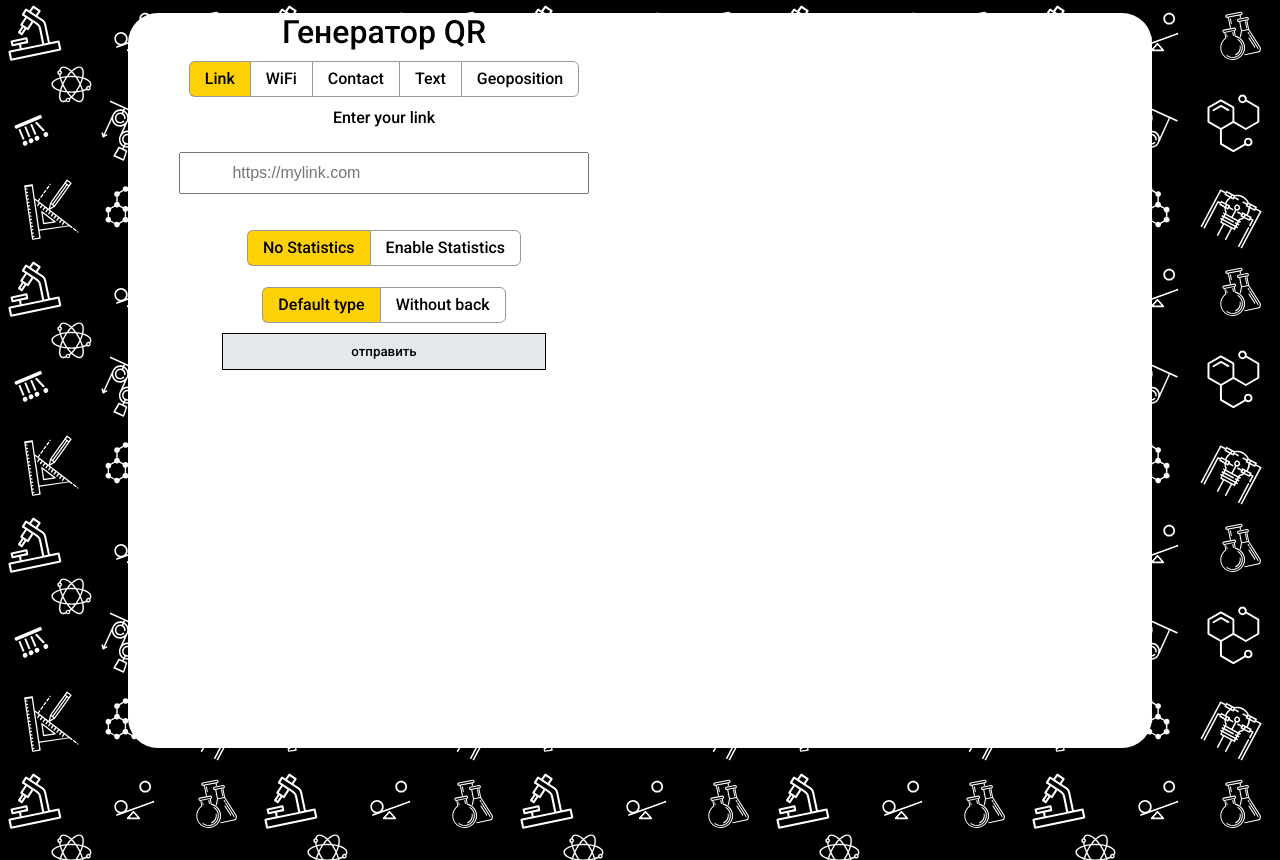
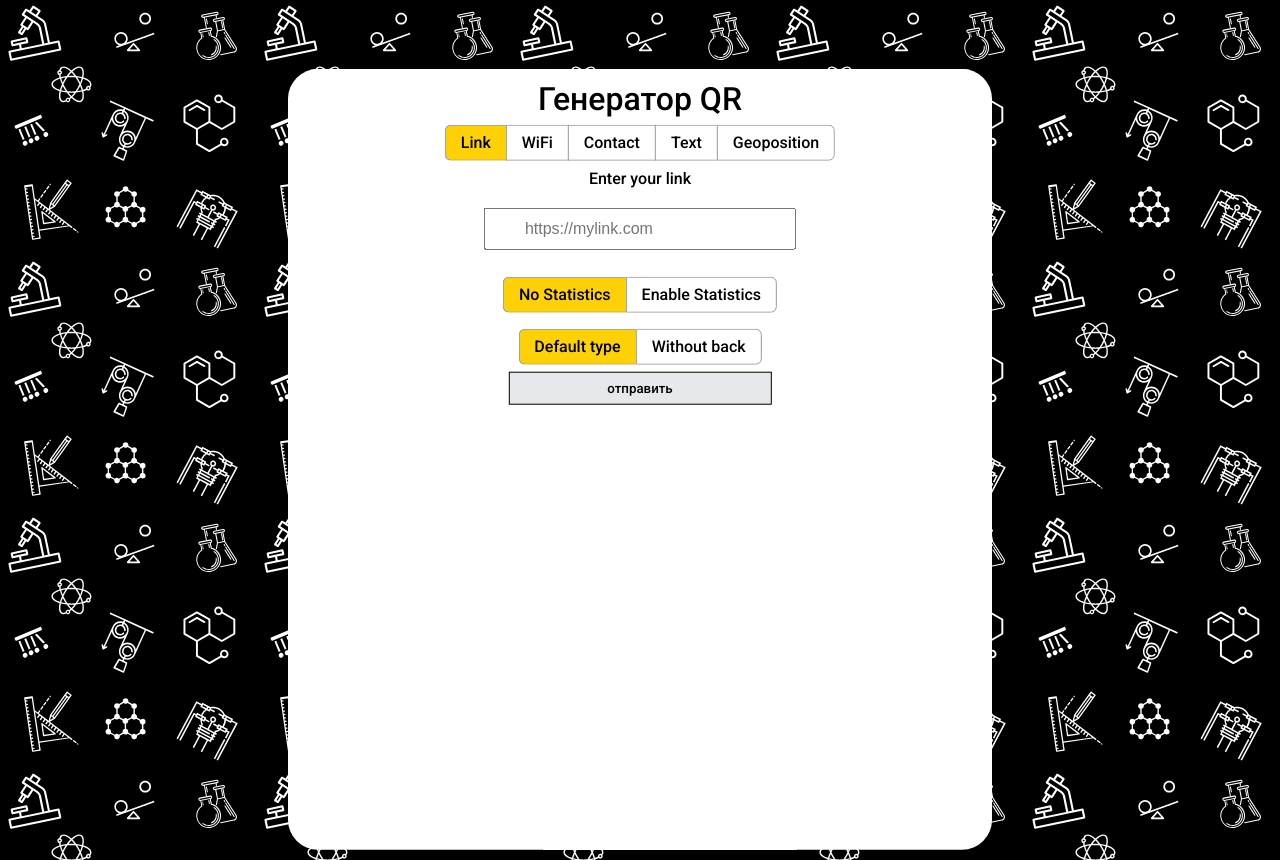
Before and after one commit to semyonbo/Phystech-QR, a Flask app: page /code in a window 1280 px wide. Shown: the part 58-918 px from the top of the page. Run offline with Flask 2, Linux system fonts and the light colour scheme; some libraries are stand-ins or nearby versions.

Commit message:
Updated code.html and map

```diff
--- a/Flask-site/static/js/map.js
+++ b/Flask-site/static/js/map.js
@@ -5,7 +5,8 @@ var myPlacemark;
 function init () {
     myMap = new ymaps.Map("map", {
         center: [59.927301, 30.338456],
-        zoom: 16
+        zoom: 16,
+        controls: []
     }, {
         balloonMaxWidth: 200,
         searchControlProvider: 'yandex#search'
@@ -25,11 +26,9 @@ function init () {
         if (myPlacemark) {
             myPlacemark.geometry.setCoordinates(coords);
         }
-        // Если нет – создаем.
         else {
             myPlacemark = createPlacemark(coords);
             myMap.geoObjects.add(myPlacemark);
-            // Слушаем событие окончания перетаскивания на метке.
             myPlacemark.events.add('dragend', function () {
                 getAddress(myPlacemark.geometry.getCoordinates());
             });
@@ -45,7 +44,6 @@ function init () {
         myMap.hint.close();
     });
 
-        // Создание метки.
     function createPlacemark(coords) {
         return new ymaps.Placemark(coords, {
             iconCaption: 'поиск...'
@@ -55,7 +53,6 @@ function init () {
         });
     }
 
-    // Определяем адрес по координатам (обратное геокодирование).
     function getAddress(coords) {
         myPlacemark.properties.set('iconCaption', 'поиск...');
         ymaps.geocode(coords).then(function (res) {
@@ -63,14 +60,10 @@ function init () {
 
             myPlacemark.properties
                 .set({
-                    // Формируем строку с данными об объекте.
                     iconCaption: [
-                        // Название населенного пункта или вышестоящее административно-территориальное образование.
                         firstGeoObject.getLocalities().length ? firstGeoObject.getLocalities() : firstGeoObject.getAdministrativeAreas(),
-                        // Получаем путь до топонима, если метод вернул null, запрашиваем наименование здания.
                         firstGeoObject.getThoroughfare() || firstGeoObject.getPremise()
                     ].filter(Boolean).join(', '),
-                    // В качестве контента балуна задаем строку с адресом объекта.
                     balloonContent: firstGeoObject.getAddressLine()
                 });
         });
--- a/Flask-site/static/styles/code.css
+++ b/Flask-site/static/styles/code.css
@@ -9,11 +9,17 @@
 .code-box{
     background-color: white;
     border-radius: 30px;
-    margin-top: 1%;
-    margin-left: 10%;
-    margin-right: 10%;
-    height: 80vh;
-    width: 80vw;
+    height: 85vh;
+    width: 55vw;
+    display: flex;
+    position: absolute;
+    top: 50%;
+    left: 50%;
+    margin-right: -50%;
+    transform: translate(-50%, -50%)
+}
+.title_qr {
+    padding-top: 10px;
 }
 .code-box_img{
     margin: 3% 20%;
@@ -29,6 +35,11 @@
     flex-direction: column;
     flex: 1;
     height: 100%;
+    position: absolute;
+    top: 50%;
+    left: 50%;
+    margin-right: -50%;
+    transform: translate(-50%, -50%)
 }
 .code{
     max-width: 100%;
@@ -79,7 +90,7 @@
  #map {
      width: 500px;
      height: 500px;
-     padding: 0;
+     padding: 10px;
      margin: 0;
  }
 
--- a/Flask-site/templates/code.html
+++ b/Flask-site/templates/code.html
@@ -9,7 +9,7 @@
         <div class="code-box load">
             <div class="column">
             <div class="column-item" style="visibility: {{ disp }}">
-                <h1>Генератор QR</h1>
+                <h1 class = 'title_qr'>Генератор QR</h1>
                 <form  action="#" method="POST">
                 <div class="form_radio_group">
 	                <div class="form_radio_group-item">
```
